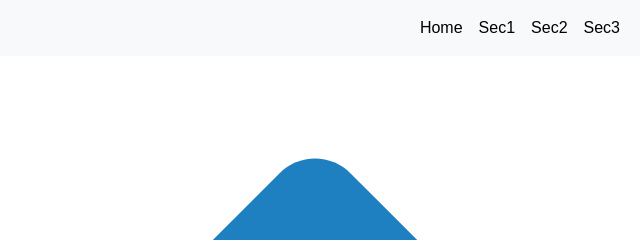
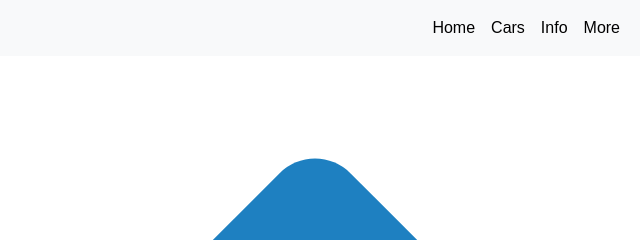
Before and after one commit to eladiad/car-showcase-CTA, a plain HTML site: page index.html in a window 1280 px wide. Shown: the top 240 px of the page, 640-1280 px from the left. Drawn offline with nearby package versions, Linux system fonts and the light colour scheme.

Commit message:
added new links

```diff
--- a/index.html
+++ b/index.html
@@ -27,13 +27,13 @@
                         <a class="nav-link active" aria-current="page" href="#home">Home</a>
                     </li>
                     <li class="nav-item">
-                        <a class="nav-link active" aria-current="page" href="#sec1">Sec1</a>
+                        <a class="nav-link active" aria-current="page" href="#car-logos">Cars</a>
                     </li>
                     <li class="nav-item">
-                        <a class="nav-link active" aria-current="page" href="#sec2">Sec2</a>
+                        <a class="nav-link active" aria-current="page" href="#info">Info</a>
                     </li>
                     <li class="nav-item">
-                        <a class="nav-link active" aria-current="page" href="#sec3">Sec3</a>
+                        <a class="nav-link active" aria-current="page" href="#more">More</a>
                     </li>
                 </ul>
             </div>
@@ -120,7 +120,7 @@
         </div>
     </section>
 
-    <section class="car-sepcification">
+    <section id="info" class="car-sepcification">
         <div class="container">
             <div class="row">
                 <div class="col-md-6">
```
